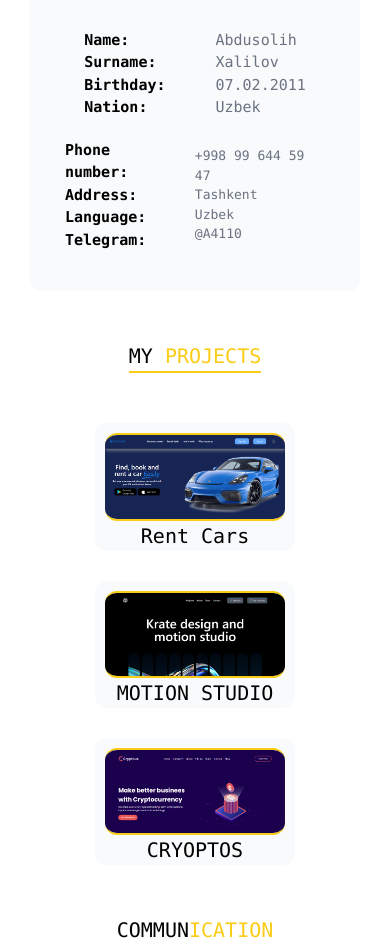
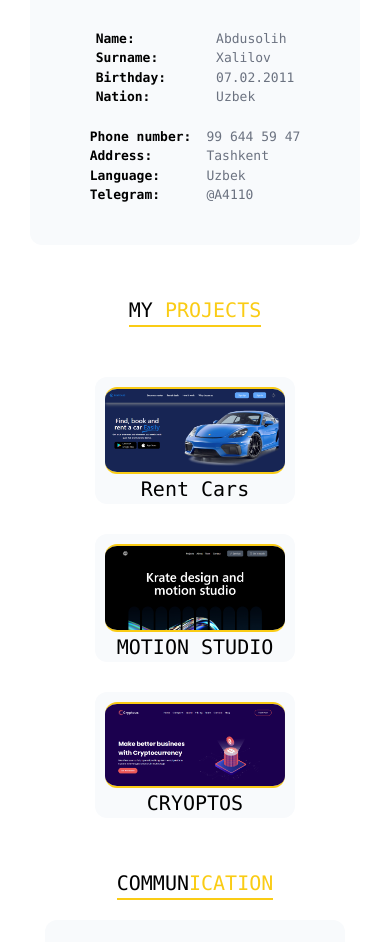
Before and after one commit to AdusolihXalilov/portfolio, a React (Vite) app: page / in a window 390 px wide. Shown: the part 1040-1982 px from the top of the page. Built offline with nearby package versions, Linux system fonts and the light colour scheme.

Commit message:
partfolio

```diff
--- a/src/Home.jsx
+++ b/src/Home.jsx
@@ -97,19 +97,19 @@ const { t } = useTranslation();
         <div className="flex flex-row items-center justify-center mb-[50px]">
           <h1 className="font-mono text-[20px] lg:text-[30px] border-b-[2px] border-[#FACC15]">{t("aboutme")} <span className="text-[#FACC15]">{t("aboutme1")}</span></h1>
         </div>
-        <section className="bg-slate-50 py-[40px] px-[35px] lg:px-[80px] dark:bg-slate-800 duration-300 rounded-xl">
+        <section className="bg-slate-50 py-[40px] px-[30px] lg:px-[80px] dark:bg-slate-800 duration-300 rounded-xl">
           <div>
             <h1 className="font-mono text-[15px] lg:text-[20px]">{t("information")}</h1>
             <p className="font-mono text-[15px] lg:text-[20px]  mt-[10px]">{t("location")}</p>
             <div className="flex flex-col gap-[20px] lg:flex-row items-center lg:gap-[150px] mt-[40px]">
               <div className="flex flex-row  gap-[50px] lg:items-center lg:gap-[30px] font-mono">
-                <div className="font-bold text-[15px] lg:text-[20px]">
+                <div className="font-bold text-[13px] lg:text-[20px]">
                   <h1>{t("name1")}</h1>
                   <h1>{t("surname")}</h1>
                   <h1>{t("birthday")}</h1>
                   <h1>{t("nation")}</h1>
                 </div>
-                <div className="text-[#6B7280] font-medium text-[15px] lg:text-[20px]">
+                <div className="text-[#6B7280] font-medium text-[13px] lg:text-[20px]">
                   <h1>Abdusolih</h1>
                   <h1>Xalilov</h1>
                   <h1>07.02.2011</h1>
@@ -117,14 +117,14 @@ const { t } = useTranslation();
                 </div>
               </div>
               <div className="flex flex-row items-center justify-center gap-[15px] lg:items-center lg:gap-[30px] font-mono">
-                <div className="font-bold text-[15px] lg:text-[20px]">
+                <div className="font-bold text-[13px] lg:text-[20px]">
                   <h1>{t("number")}</h1>
                   <h1>{t("address")}</h1>
                   <h1>{t("language")}</h1>
                   <h1>{t("telegram")}</h1>
                 </div>
                 <div className="text-[#6B7280] font-medium text-[13px] lg:text-[20px]">
-                  <a href="tel:996445947"><h1>+998 99 644 59 47</h1></a>
+                  <a href="tel:996445947"><h1>99 644 59 47</h1></a>
                   <h1>{t("tashkent")}</h1>
                   <h1>{t("til")}</h1>
                   <a href="https://t.me/A4110"><h1>@A4110</h1></a>
@@ -157,6 +157,7 @@ const { t } = useTranslation();
               <h1 className="font-mono text-[20px] flex justify-center">CRYOPTOS</h1>
             </div>
           </a>
+
         </section>
       </section>
       <section className="font-mono container w-[300px] sm:w-[1000px]">
@@ -164,7 +165,7 @@ const { t } = useTranslation();
           <h1 className="font-mono text-[20px] lg:text-[30px] border-b-[2px] border-[#FACC15]">{t("communication")}<span className="text-[#FACC15]">{t("communication1")}</span></h1>
         </div>
         <section className='text-black dark:text-white bg-slate-50 dark:bg-slate-800 px-[10px] sm:px-[80px] py-[20px] sm:py-[40px] rounded-xl duration-300 flex flex-col justify-center items-center'>
-            <h1 className="text-[15px] sm:text-[25px]">{t("write")}</h1>
+            <h1 className="text-[14px] sm:text-[25px]">{t("write")}</h1>
             <p className='text-[#9CA3AF] font-semibold mb-[70px] text-center text-[12px] mt-[10px] sm:text-[17px]'>{t("please")}</p>
             <section className='container flex flex-col lg:flex-row justify-between items-center'>
                 <div className='text-white bg-slate-100 duration-300 dark:bg-slate-700 rounded-xl w-[250px] items-center text-center sm:w-[300px] py-[40px] px-[20px] sm:text-start flex flex-col gap-5'>
```
